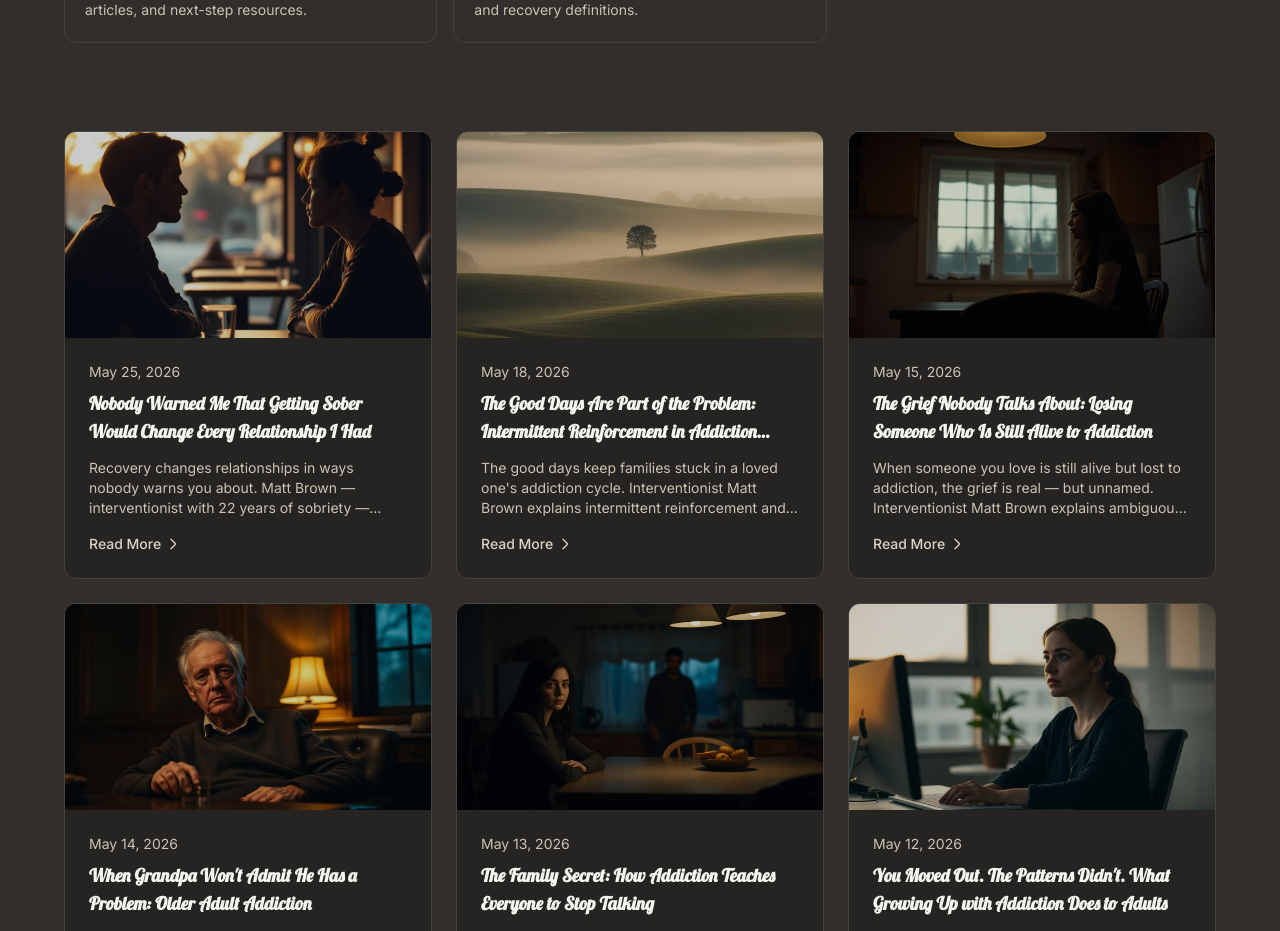
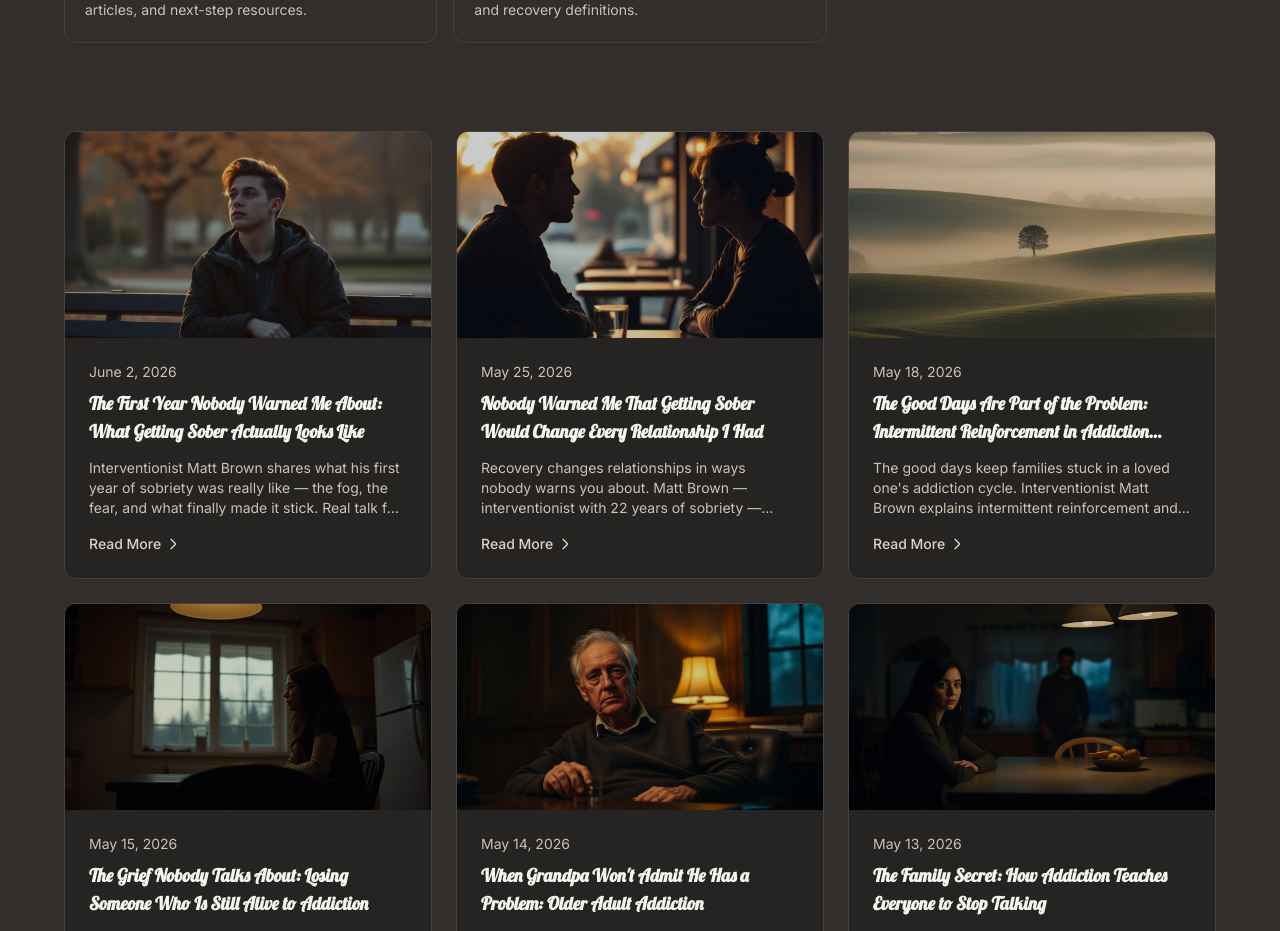
Before and after one commit to MattBrown0406/partywreckera, a React (Vite) app: page /blog in a window 1280 px wide. Shown: the part 820-1751 px from the top of the page. Built offline with nearby package versions, Linux system fonts and the light colour scheme; no server answers; the HTML template or start-up script is replaced by a standard one.

Commit message:
Changes
Co-authored-by: MattBrown0406 <249998524+MattBrown0406@users.noreply.github.com>

```diff
--- a/src/data/blogData.ts
+++ b/src/data/blogData.ts
@@ -110,6 +110,15 @@ export interface BlogArticle {
 }
 
 export const blogArticles: BlogArticle[] = [
+  {
+    id: "first-year-sobriety-what-to-expect",
+    title: "The First Year Nobody Warned Me About: What Getting Sober Actually Looks Like",
+    date: "June 2, 2026",
+    image: blogImageFirstYearSobriety,
+    imageAlt: "Young adult sitting on a park bench at golden hour, looking contemplative",
+    excerpt: "Interventionist Matt Brown shares what his first year of sobriety was really like — the fog, the fear, and what finally made it stick. Real talk for families and people in recovery.",
+    category: "Recovery"
+  },
   {
     id: "how-recovery-changes-relationships",
     title: "Nobody Warned Me That Getting Sober Would Change Every Relationship I Had",
```
